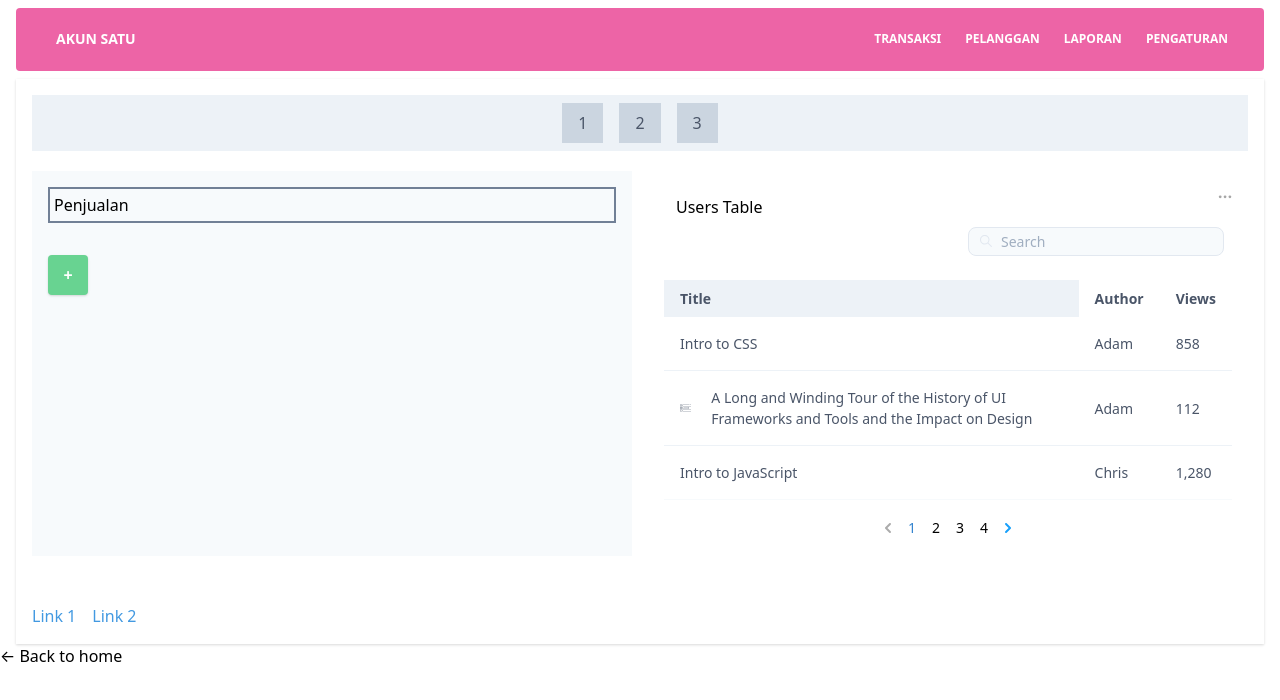
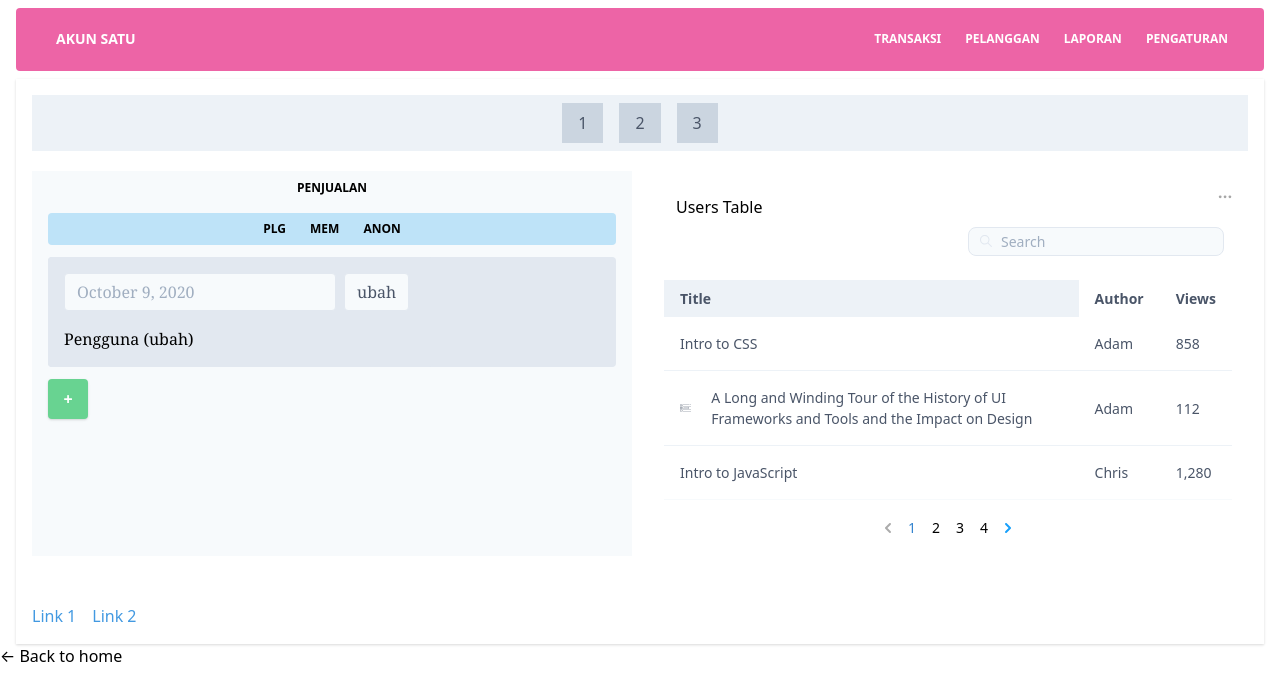
Before and after one commit to ramajedd/aplikasiKoperasi, a Next.js app: page /pg/transaksi/penjualan in a window 1280 px wide. Shown: the top 700 px of the page. Built offline with nearby package versions, Linux system fonts and the light colour scheme.

Commit message:
update form transaksi
penambahan form tanggal

```diff
--- /dev/null
+++ b/components/boxBuyer.js
@@ -0,0 +1,25 @@
+import React from 'react';
+import FormInPlace from "./formInplace";
+
+export default function BoxBuyer(props) {
+    // const [status, setStatus] = useState(false);
+    //const warna = status?'success':'error';
+    //const d = Date(Date.now());
+    //console.log(moment.locale("id"))
+    return (
+        <div className=" pt-1 pb-2 px-4 ">
+            <div className="flex bg-gray-300 rounded">
+                <div className="bg-gray-300 px-4 py-4 rounded">
+                <div className="font-sans sm:font-serif md:font-mono lg:font-sans xl:font-serif">
+                    <FormInPlace/>
+                </div>
+                <div className="font-sans sm:font-serif md:font-mono lg:font-sans xl:font-serif">
+                    Pengguna (ubah)
+                </div>
+                </div>
+            </div>
+        </div>
+
+
+    )
+}
--- /dev/null
+++ b/components/formInplace.js
@@ -0,0 +1,29 @@
+import React from "react";
+import moment from 'moment';
+
+export default function FormInPlace(props) {
+    const date = moment().format('LL');
+    return (
+        <div className="flex justify-start">
+            <form className="rounded">
+                <div className="mb-4">
+                    <input
+                        className="bg-gray-100 appearance-none border rounded w-full py-2 px-3 text-gray-700 leading-tight focus:outline-none focus:shadow-outline"
+                        id="title"
+                        type="text"
+                        placeholder={date}
+                    />
+
+                </div>
+            </form>
+            <div className="rounded">
+                <div className="px-2">
+                    <div className="bg-gray-100 appearance-none border rounded w-full py-2 px-3 text-gray-700 leading-tight focus:outline-none focus:shadow-outline">
+                        ubah
+                    </div>
+
+                </div>
+            </div>
+        </div>
+    )
+}
--- a/components/formTransaksi.js
+++ b/components/formTransaksi.js
@@ -1,6 +1,7 @@
 import React, { useState } from 'react';
 import ModalForm from "./modalForm";
 import KontenHead from "./kontenHead";
+import BoxBuyer from "./boxBuyer";
 
 export default function Transaksi(props) {
   // const [status, setStatus] = useState(false);
@@ -8,9 +9,11 @@ export default function Transaksi(props) {
   return (
     <div className="bg-gray-100">
         <KontenHead/>
+        <BoxBuyer/>
         <ModalForm
             suggestions={props.suggestions}
         />
+
     </div>
 
 
--- a/components/kontenHead.js
+++ b/components/kontenHead.js
@@ -4,11 +4,44 @@ export default function Transaksi() {
   // const [status, setStatus] = useState(false);
   //const warna = status?'success':'error';
   return (
-    <div className="p-4">
-      <div className="border-solid border-2 border-gray-600 ...">
-        <div className="p-1">Penjualan</div>
+    <>
+    <div className="flex flex-wrap pt-2 px-4 justify-center  text-xs uppercase font-bold">Penjualan</div>
+    <div className="pt-2">
+      <div className="flex flex-wrap py-2 justify-center">
+        <div className="w-full px-4">
+          <div className="flex justify-center bg-blue-200 rounded">
+            <ul className="items-center flex">
+              <li >
+                <a
+                  className="px-3 py-2 flex items-center text-xs uppercase font-bold leading-snug text-green hover:opacity-75"
+                  href="#pablo"
+                >
+                  Plg
+                    </a>
+              </li>
+              <li >
+                <a
+                  className="px-3 py-2 flex items-center text-xs uppercase font-bold leading-snug text-green hover:opacity-75"
+                  href="#pablo"
+                >
+                  Mem
+                    </a>
+              </li>
+              <li >
+                <a
+                  className="px-3 py-2 flex items-center text-xs uppercase font-bold leading-snug text-green hover:opacity-75"
+                  href="#pablo"
+                >
+                  Anon
+                    </a>
+              </li>
+            </ul>
+          </div>
         </div>
+      </div>
+
     </div>
+    </>
 
 
   )
--- a/components/menu.js
+++ b/components/menu.js
@@ -11,8 +11,7 @@ export default function Menu({ fixed }) {
           <div className="container px-4 mx-auto flex flex-wrap items-center justify-between">
             <div className="w-full relative flex justify-between lg:w-auto px-4 lg:static lg:block lg:justify-start">
               <Link href="/">
-              <a
-                className="text-sm font-bold leading-relaxed inline-block mr-4 py-2 whitespace-no-wrap uppercase text-white"
+              <a className="text-sm font-bold leading-relaxed inline-block mr-4 py-2 whitespace-no-wrap uppercase text-white"
               >
                 Akun Satu
                 </a>
--- a/components/modalForm.js
+++ b/components/modalForm.js
@@ -4,7 +4,7 @@ import FormMulti from "./formMulti";
 export default function ModalForm(props) {
     const [showModal, setShowModal] = React.useState(false);
     return (
-        <div className="p-4">
+        <div className="p-4 py-1">
             <button
                 className="bg-green-400 text-white active:bg-green-600 font-bold rounded shadow hover:shadow-lg outline-none focus:outline-none mr-1 mb-1 h-10 w-10 sm:min-w-0 md:min-w-0 lg:min-w-0 xl:min-w-0 ..."
                 type="button"
--- a/package.json
+++ b/package.json
@@ -19,6 +19,7 @@
     "graphql": "^15.3.0",
     "graphql-tag": "^2.11.0",
     "isomorphic-unfetch": "^3.1.0",
+    "moment": "^2.29.1",
     "next": "9.5.1",
     "postcss-flexbugs-fixes": "^4.2.1",
     "postcss-import": "^12.0.1",
```
Also changed, not shown: 1 other file (tests, documents, lock files or other folders).
